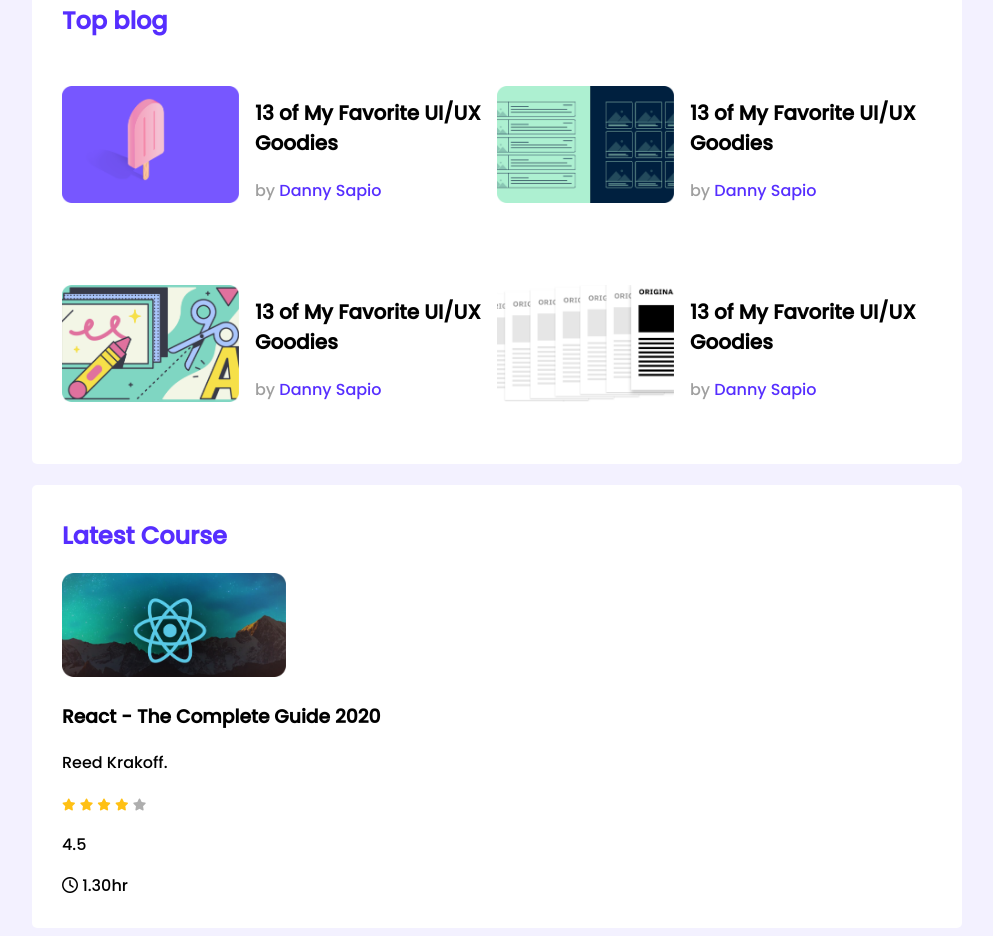
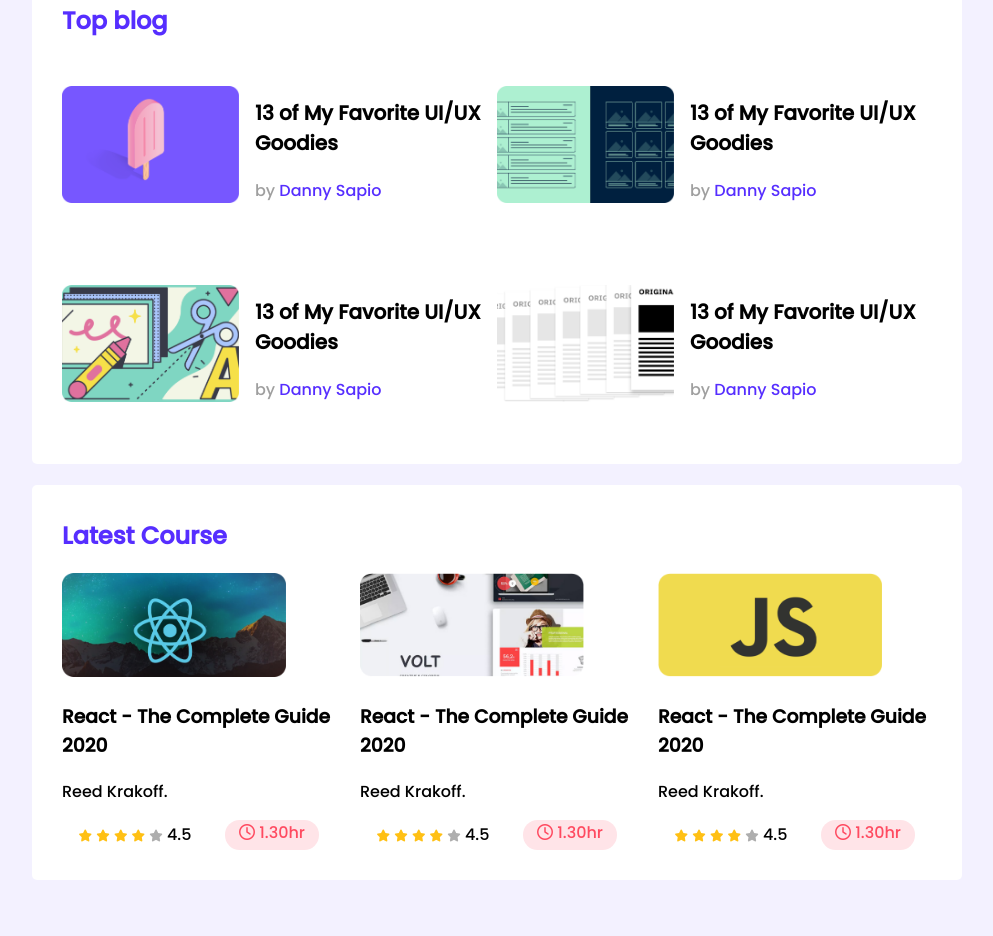
Before and after one commit to MdShamiurR/leader-board-css3, a plain HTML site: page index.html in a window 1280 px wide. Shown: the part 386-1322 px from the top of the page, without its empty margins (143-1136 px from the left). After the commit the page ends 1274 px from the top, so only its background shows below. Drawn offline with Linux system fonts and the light colour scheme.

Commit message:
almost course done

```diff
--- a/index.html
+++ b/index.html
@@ -122,10 +122,61 @@
                             <i class="fas fa-star filled"></i>
                             <i class="fas fa-star filled"></i>
                             <i class="fas fa-star empty"></i>
+                            <span>4.5</span>
                         </div>
-                        <p>4.5</p>
+
                         <div class="course-duration">
-                            <i class="far fa-clock"></i>
+                            <i class="far fa-clock "></i>
+                            1.30hr
+                        </div>
+
+                    </div>
+                </div>
+                <div class="course">
+                    <div class="course-banner">
+                        <img src="images/courses/course-2.png" alt="">
+                    </div>
+                    <div class="course-detail">
+                        <h3 class="course-title">React - The Complete Guide 2020</h3>
+                        <p class="course-author">Reed Krakoff.</p>
+                    </div>
+                    <div class="course-info">
+                        <div>
+                            <i class="fas fa-star filled"></i>
+                            <i class="fas fa-star filled"></i>
+                            <i class="fas fa-star filled"></i>
+                            <i class="fas fa-star filled"></i>
+                            <i class="fas fa-star empty"></i>
+                            <span>4.5</span>
+                        </div>
+
+                        <div class="course-duration">
+                            <i class="far fa-clock "></i>
+                            1.30hr
+                        </div>
+
+                    </div>
+                </div>
+                <div class="course">
+                    <div class="course-banner">
+                        <img src="images/courses/course-3.png" alt="">
+                    </div>
+                    <div class="course-detail">
+                        <h3 class="course-title">React - The Complete Guide 2020</h3>
+                        <p class="course-author">Reed Krakoff.</p>
+                    </div>
+                    <div class="course-info">
+                        <div>
+                            <i class="fas fa-star filled"></i>
+                            <i class="fas fa-star filled"></i>
+                            <i class="fas fa-star filled"></i>
+                            <i class="fas fa-star filled"></i>
+                            <i class="fas fa-star empty"></i>
+                            <span>4.5</span>
+                        </div>
+
+                        <div class="course-duration">
+                            <i class="far fa-clock "></i>
                             1.30hr
                         </div>
 
--- a/styles/style.css
+++ b/styles/style.css
@@ -118,6 +118,16 @@ hr{
     align-items: center;
 }
 /* course style  */
+.courses{
+    display: grid;
+    grid-template-columns: repeat(3,1fr);
+    grid-column-gap: 24px;
+}
+.course-info{
+    display: flex;
+    align-items: center;
+    justify-content: space-around;
+}
 
 .course .course-banner img{
     width: 224px;
@@ -133,3 +143,19 @@ hr{
 .fa-star.empty{
     color: #AEAEAE;;
 }
+.course-duration{
+    background-color:#FFE4E8;
+    Width :94.83px;
+    Height :29.38px;
+    Top :1124.38px;
+    Left :458.58px;
+    border-radius :14.69px;
+    text-align: center;
+    color:
+    #FF4A60;
+
+}
+.fa-clock.colored{
+    color:
+    #FF4A60;
+}
```
